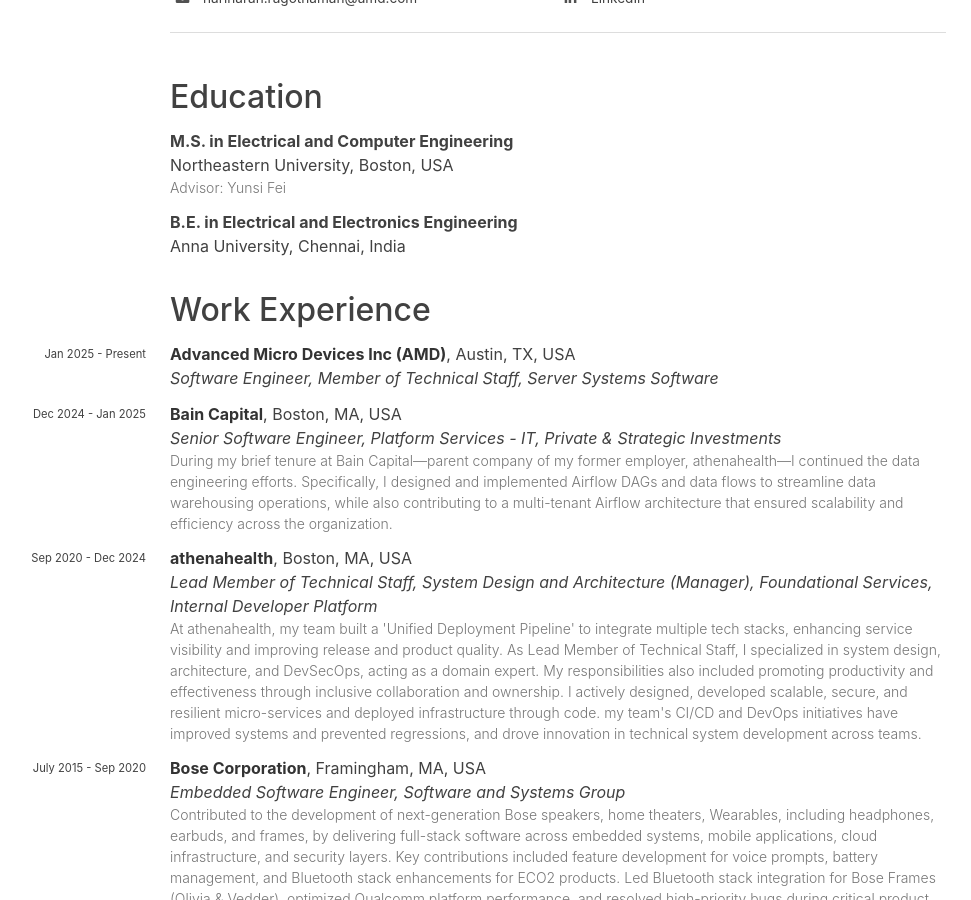
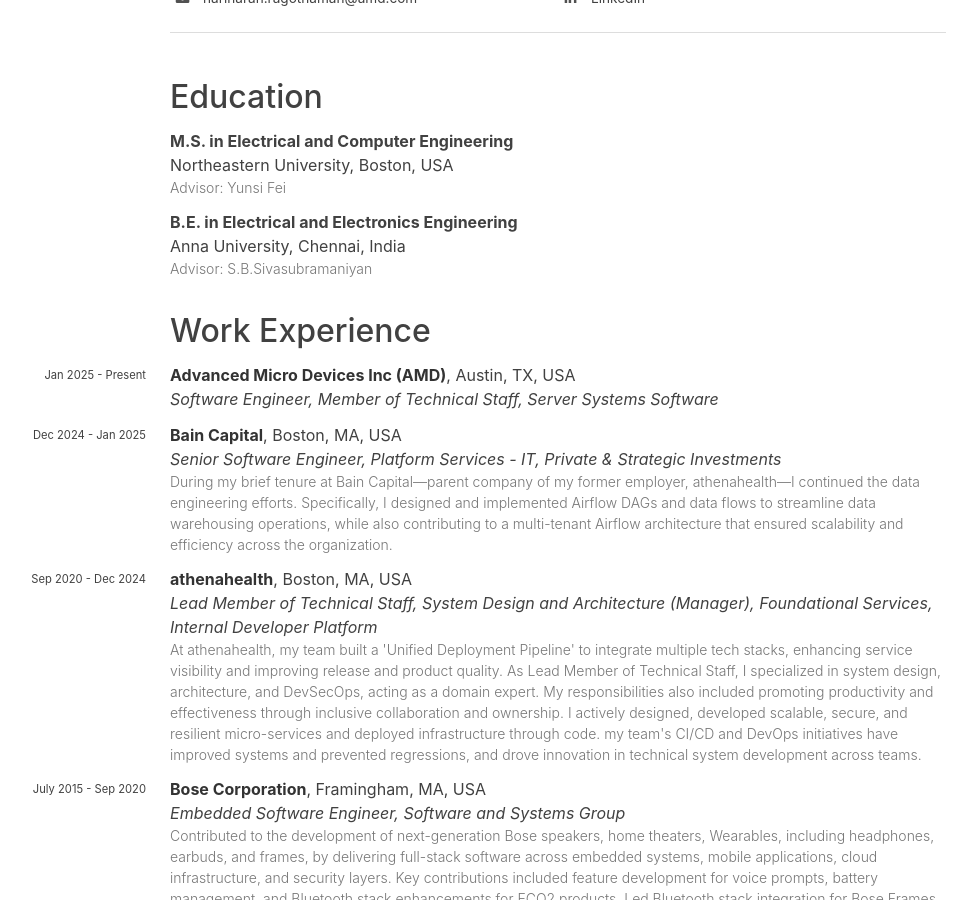
Before and after one commit to hariharanragothaman/hariharanragothaman.github.io, a Jekyll site: the page built from cv.md, in a window 1280 px wide and 900 px high, scrolled down 446 px. Shown: the whole window, without its empty margins (162-1133 px from the left). Built offline with Jekyll 4.4.1, drawn with Linux system fonts in a browser that asks for light colours; nearby versions of some CDN libraries; some web fonts are replaced.

Commit message:
Polishes and Updates

```diff
--- a/_data/education.yaml
+++ b/_data/education.yaml
@@ -10,6 +10,7 @@
 - degree: "B.E. in Electrical and Electronics Engineering"
   institution: "Anna University"
   location: "Chennai, India"
+  advisor: "S.B.Sivasubramaniyan"
   years: "Sept. 2009 —"
   years-extra: "May 2013"
   institution-url: "https://www.annauniv.edu/"
```
